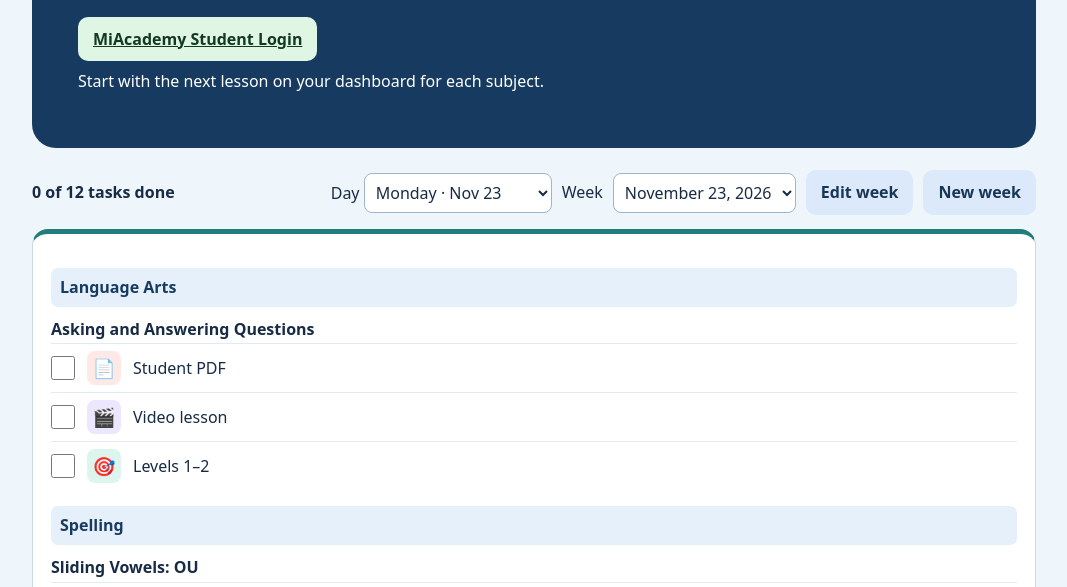
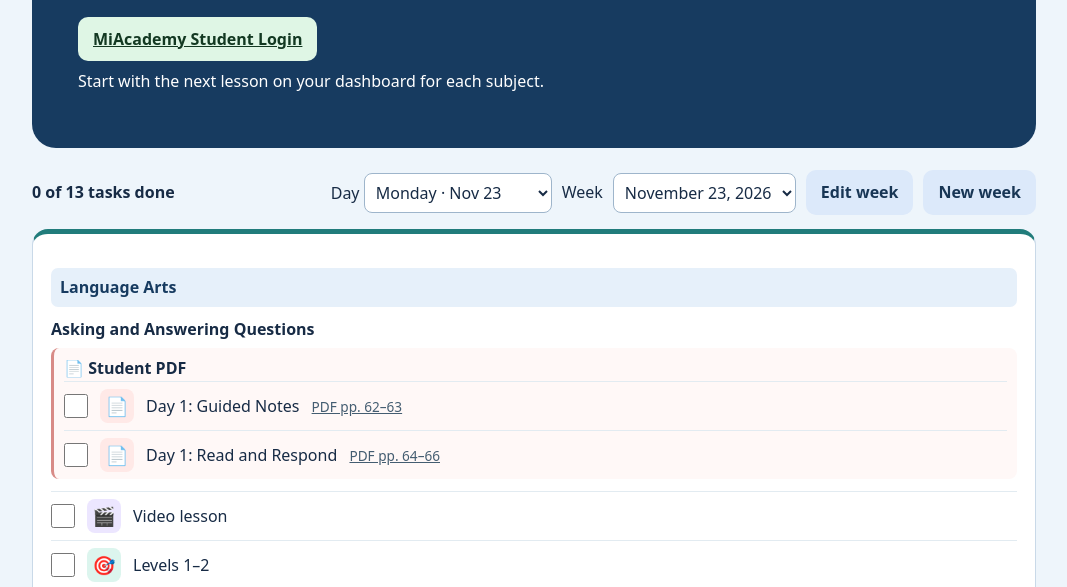
Before and after one commit to WolfstoneWV/homeschool-Amos, a plain HTML site: page index.html in a window 1280 px wide. Shown: the part 188-775 px from the top of the page, without its empty margins (106-1173 px from the left). Drawn offline with Linux system fonts and the light colour scheme.

Commit message:
List Language Arts PDF worksheets by lesson day

```diff
--- a/index.html
+++ b/index.html
@@ -4,13 +4,14 @@
 .class-group{margin-top:16px}.class-header{padding:7px 9px;border-radius:7px;background:#e6f0fa;color:#173b60;font-weight:800}.topic-heading{font-size:1rem;line-height:1.35;margin:12px 0 3px}.class-group .task:first-of-type{margin-top:0}
 .schedule-controls{display:flex;flex-wrap:wrap;align-items:center;gap:10px}.schedule-controls select{font:inherit;max-width:100%;border:1px solid #9eb5cb;border-radius:8px;background:white;color:inherit;padding:7px}.toolbar output{white-space:nowrap}.days{grid-template-columns:minmax(0,1fr)}
 .activity-icon{display:inline-grid;place-items:center;flex:0 0 34px;width:34px;height:34px;border-radius:8px;background:#eaf1f8;font:1.15rem/1 system-ui,sans-serif}.activity-icon.pdf{background:#ffe9e7}.activity-icon.video{background:#ece6ff}.activity-icon.practice{background:#dcf5ee}.activity-icon.quiz{background:#fff0cf}
+.pdf-group{margin:8px 0 12px;padding:8px 10px 0;border-left:3px solid #d88b87;background:#fff8f7;border-radius:8px}.pdf-heading{font-size:1rem}.pdf-page{font-size:.85rem;color:#445d71;margin-left:8px}
 </style>
 <main><header><h1>Amos’s Daily Checklist</h1><p id="dates"></p><a class="link" href="https://miacademy.co/login" target="_blank" rel="noopener">MiAcademy Student Login</a><p>Start with the next lesson on your dashboard for each subject.</p></header>
 <div class="toolbar"><output id="progress" aria-live="polite"></output><div class="schedule-controls"><label for="day">Day <select id="day"></select></label><label for="weeks">Week</label> <select id="weeks"></select> <button id="edit" type="button">Edit week</button> <button id="add" type="button">New week</button></div></div>
 <p id="storageNotice" hidden>Browser storage is unavailable. Changes will last until this page closes.</p>
 <section class="days" id="days" aria-label="Daily checklist"></section>
 <aside><blockquote>“Big things get done one small step at a time.”</blockquote></aside>
-<dialog id="editor"><form id="form"><h2 id="editorTitle"></h2><label>Monday’s date <input id="start" type="date" required></label><p>Enter one task per line. Leave a day empty for a day off. To group an activity, use Class · Topic — Activity.</p><div id="fields"></div><button type="submit">Save week</button> <button type="button" id="cancel">Cancel</button></form></dialog></main>
+<dialog id="editor"><form id="form"><h2 id="editorTitle"></h2><label>Monday’s date <input id="start" type="date" required></label><p>Enter one task per line. Leave a day empty for a day off. To group an activity, use Class · Topic — Activity. For a worksheet, use Class · Topic — Student PDF / Day 1: Activity.</p><div id="fields"></div><button type="submit">Save week</button> <button type="button" id="cancel">Cancel</button></form></dialog></main>
 <script>
 const weekdays=['Monday','Tuesday','Wednesday','Thursday','Friday'];
 const initial='2026-11-23';
@@ -22,6 +23,59 @@ const key='amos-school-weeks-v1';
 const notice=document.querySelector('#storageNotice');
 let state={selected:initial,weeks:{[initial]:{tasks:holiday,checked:[[],[],[],[],[]]}}};
 try {const saved=localStorage.getItem(key);if(saved){state=JSON.parse(saved);const first=state.weeks[initial];if(first){[originalMonday,originalTuesday,originalWednesday].forEach((tasks,day)=>{if(JSON.stringify(first.tasks[day])===JSON.stringify(tasks)){first.tasks[day]=holiday[day];first.checked[day]=[]}});localStorage.setItem(key,JSON.stringify(state))}}} catch {notice.hidden=false}
+const languagePdf='https://drive.google.com/file/d/1tkjzvEMVw1gKUwUKgPkjgy7nxFbDmX8-/view';
+const worksheetPages={
+ 'Asking and Answering Questions':{
+  'Day 1: Guided Notes':[62,63],
+  'Day 1: Read and Respond':[64,66],
+  'Day 2: Language Lab':[67,68],
+  'Day 2: Connect and Reflect':[69,69],
+  'Day 3: Extend Your Skills':[70,71],
+ },
+ 'Paraphrasing':{
+  'Day 1: Guided Notes':[75,76],
+  'Day 1: Read and Respond':[77,78],
+ },
+};
+
+function addScheduledWorksheets(week){
+ if(!week)return;
+ const questions='Language Arts · Asking and Answering Questions — ';
+ const paraphrasing='Language Arts · Paraphrasing — ';
+ const worksheet=(lesson,name)=>lesson+'Student PDF / '+name;
+ const insert=(day,anchor,entries,replace=false)=>{
+  const tasks=week.tasks[day],checked=week.checked[day];
+  const at=tasks.indexOf(anchor);
+  if(at<0)return;
+  const additions=entries.filter(task=>!tasks.includes(task));
+  const complete=replace&&!!checked[at];
+  const position=at;
+  tasks.splice(position,Number(replace),...additions);
+  while(checked.length<position)checked.push(false);
+  checked.splice(position,Number(replace),...additions.map(()=>complete));
+ };
+ insert(0,questions+'Student PDF',[
+  worksheet(questions,'Day 1: Guided Notes'),
+  worksheet(questions,'Day 1: Read and Respond'),
+ ],true);
+ insert(1,questions+'Levels 3–4',[
+  worksheet(questions,'Day 2: Language Lab'),
+  worksheet(questions,'Day 2: Connect and Reflect'),
+ ]);
+ if(week.tasks[2].includes(paraphrasing+'Student PDF')){
+  insert(2,paraphrasing+'Student PDF',[
+   worksheet(paraphrasing,'Day 1: Guided Notes'),
+   worksheet(paraphrasing,'Day 1: Read and Respond'),
+  ],true);
+  insert(2,worksheet(paraphrasing,'Day 1: Guided Notes'),[worksheet(questions,'Day 3: Extend Your Skills')]);
+ }
+}
+if(state.worksheetScheduleVersion!==1){
+ addScheduledWorksheets(state.weeks[initial]);
+ state.worksheetScheduleVersion=1;
+ save();
+}
+
 const byId=id=>document.getElementById(id);
 const make=(tag,value)=>{const node=document.createElement(tag);if(value!==undefined)node.textContent=value;return node};
 function save(){try{localStorage.setItem(key,JSON.stringify(state))}catch{notice.hidden=false}}
@@ -61,10 +115,10 @@ function render(){
  {
   const card=make('article');
   if(!week.tasks[index].length)card.append(make('p',monday===initial&&index===3?'Thanksgiving break':'Day off'));
-  const classes=new Map();
+  const classes=new Map(),pdfGroups=new Map();
   week.tasks[index].forEach((task,taskIndex)=>{
    const parts=/^(.+?) · (.+?) — (.+)$/.exec(task);
-   let container=card, activity=task;
+   let container=card, activity=task, pages;
    if(parts){
     const [,className,topicName,activityName]=parts;
     if(!classes.has(className)){
@@ -81,11 +135,32 @@ function render(){
      topic.append(heading);group.append(topic);topics.set(topicName,topic);
     }
     container=topics.get(topicName);activity=activityName;
+    const worksheet=/^Student PDF \/ (.+)$/.exec(activity);
+    if(worksheet){
+     if(!pdfGroups.has(container)){
+      const group=make('section'),heading=make('h3','📄 Student PDF');
+      heading.className='pdf-heading';group.className='pdf-group';
+      group.append(heading);container.append(group);pdfGroups.set(container,group);
+     }
+     container=pdfGroups.get(container);
+     activity=worksheet[1];
+     if(className==='Language Arts')pages=worksheetPages[topicName]?.[activity];
+    }
    }
    const label=make('label'),checkbox=make('input');
    label.className='task';checkbox.type='checkbox';checkbox.checked=!!week.checked[index][taskIndex];
    checkbox.addEventListener('change',()=>{week.checked[index][taskIndex]=checkbox.checked;save();updateProgress(week)});
-   label.append(checkbox,activityIcon(activity),make('span',activity));container.append(label);
+   const title=make('span',activity);
+   if(pages){
+    const [first,last]=pages;
+    const pageLabel=first===last?'PDF p. '+first:'PDF pp. '+first+'–'+last;
+    const link=make('a',pageLabel);
+    link.className='pdf-page';link.href=languagePdf+'#page='+first;
+    link.target='_blank';link.rel='noopener';
+    link.setAttribute('aria-label','Open '+activity+' ('+pageLabel+')');
+    title.append(' ',link);
+   }
+   label.append(checkbox,activityIcon(pages?'PDF':activity),title);container.append(label);
   });
   days.append(card);
  }
```
